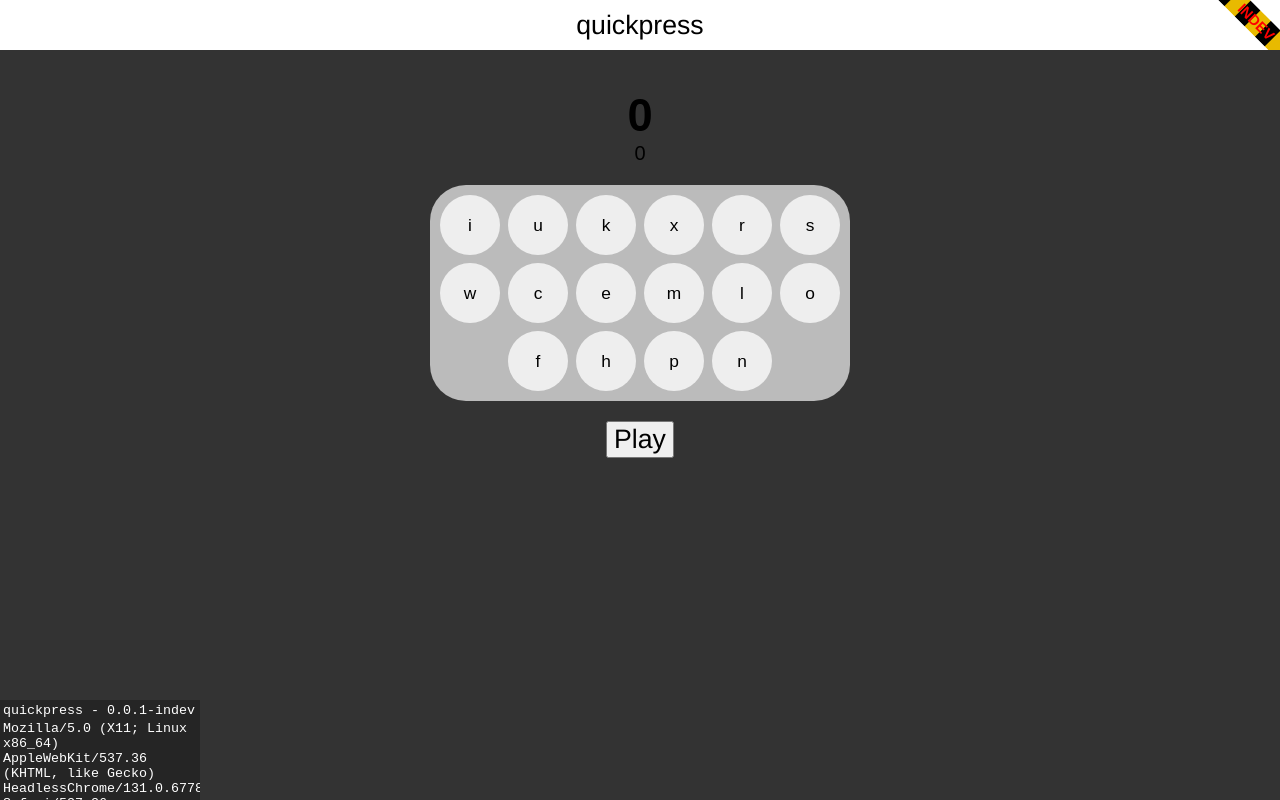
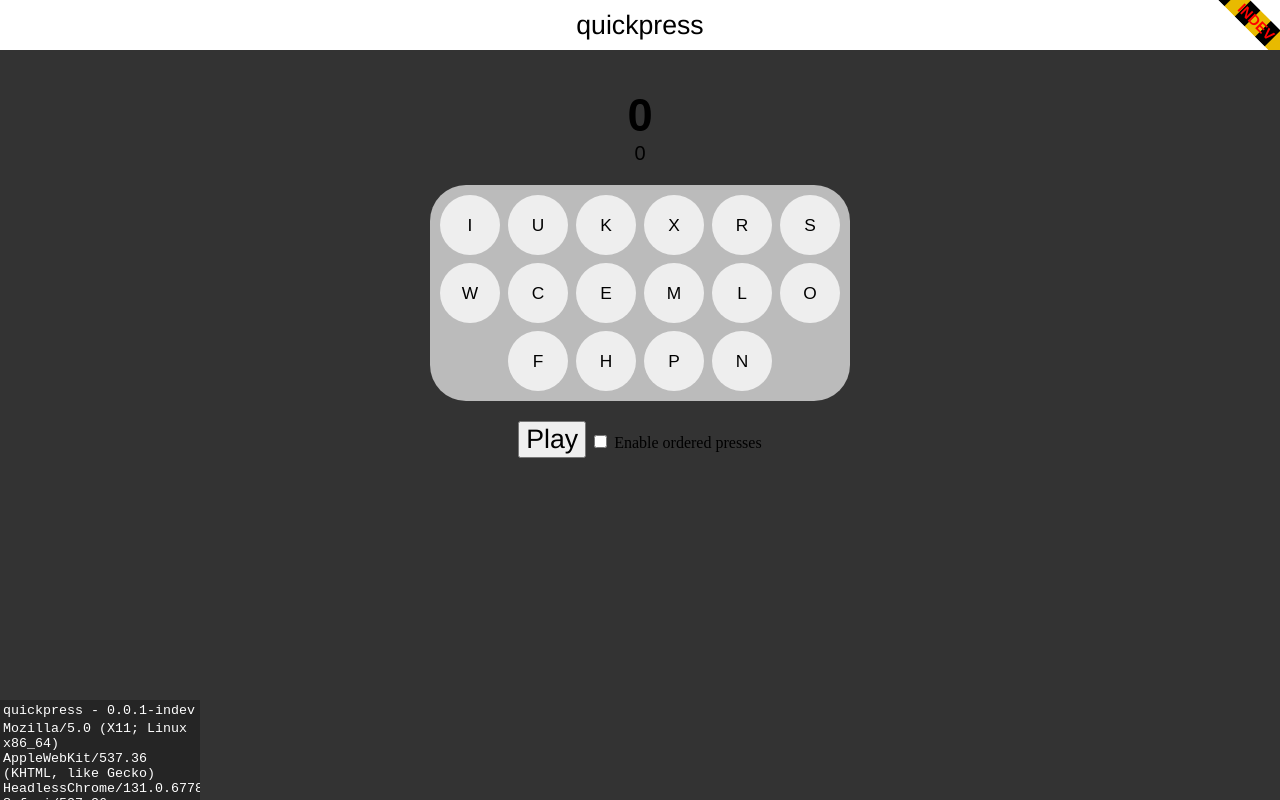
Before and after one commit to paulleflon/quickpress, a SvelteKit app: page / in a window 1280 px wide. Built offline with nearby package versions, Linux system fonts and the light colour scheme.

Commit message:
feat: add ordered presses gamemode (to be renamed)
 - Also change key displays to uppercased

```diff
--- a/src/components/Button.svelte
+++ b/src/components/Button.svelte
@@ -2,14 +2,13 @@
 	import { createEventDispatcher } from 'svelte';
 
 	export let data;
-	export let index;
+	export let tabindex;
 
 	const dispatch = createEventDispatcher();
 
-	const keydown = e => {
-		if (e.key === data.key)
-			dispatch('pressed');
-	}
+	const keydown = (e) => {
+		if (e.key === data.key) dispatch('pressed');
+	};
 </script>
 
 <svelte:window on:keydown={keydown} />
@@ -17,16 +16,20 @@
 <div
 	class={`${data.isCurrentGoal ? 'goal' : ''} ${data.pressed ? 'pressed' : ''}`}
 	on:mousedown={() => dispatch('pressed')}
-	role='button'
-	tabindex={index}
+	role="button"
+	{tabindex}
 >
 	{#if data.key}
-		<span>{data.key}</span>
+		<span>{data.key.toUpperCase()}</span>
+	{/if}
+	{#if data.index !== undefined && !data.pressed}
+		<span>{data.index + 1}</span>
 	{/if}
 </div>
 
 <style>
 	div {
+		position: relative;
 		width: 60px;
 		height: 60px;
 		border-radius: 50%;
@@ -40,6 +43,19 @@
 			font: 13pt Arial;
 		}
 
+		& span + span {
+			position: absolute;
+			background: #eee;
+			width: 23px;
+			height: 23px;
+			display: flex;
+			justify-content: center;
+			align-items: center;
+			border-radius: 50%;
+			top: -5px;
+			right: 0;
+		}
+
 		&.goal {
 			background: #da4747;
 		}
--- a/src/lib/ButtonData.js
+++ b/src/lib/ButtonData.js
@@ -3,11 +3,13 @@ export class ButtonData {
 		this.key = key;
 		this.isCurrentGoal = false;
 		this.pressed = false;
+		this.index = undefined;
 	}
 
-	step(isGoal) {
+	step(isGoal, index) {
 		this.isCurrentGoal = isGoal;
 		this.pressed = false;
+		this.index = index;
 	}
 
 	reset(key) {
--- a/src/routes/+page.svelte
+++ b/src/routes/+page.svelte
@@ -10,6 +10,7 @@
 	let idle = true; // Ignores all events (in between game steps)
 	let pressCount;
 	const pressPerStep = 6;
+	let enableOrdered = false;
 
 	const startGame = () => {
 		if (gameStatus === 'loss') buttons = initButtons();
@@ -23,16 +24,24 @@
 		pressCount = 0;
 
 		const goals = new Array(16).fill(false);
+		const indexes = new Array(16).fill(undefined);
 		for (let i = 0; i < pressPerStep; ) {
 			let index = Math.floor(Math.random() * 16);
 			if (!goals[index]) {
 				goals[index] = true;
+				if (enableOrdered) {
+					let j;
+					do {
+						j = Math.floor(Math.random() * pressPerStep);
+					} while (indexes.includes(j));
+					indexes[index] = j;
+				}
 				i++;
 			}
 		}
 
 		for (const i in buttons) {
-			buttons[i].step(goals[i]);
+			buttons[i].step(goals[i], indexes[i]);
 		}
 		buttons = buttons;
 	};
@@ -47,6 +56,7 @@
 		if (idle) return;
 
 		if (!buttons[i].isCurrentGoal || buttons[i].pressed) return lose();
+		if (enableOrdered && buttons[i].index !== pressCount) return lose();
 		buttons[i].pressed = true;
 		pressCount++;
 		score++;
@@ -77,8 +87,14 @@
 		{/each}
 	</div>
 </div>
-<button on:click={startGame}>Play</button>
-
+<button on:click={startGame} disabled={gameStatus === 'playing'}>Play</button>
+<input
+	type="checkbox"
+	bind:value={enableOrdered}
+	disabled={gameStatus === 'playing'}
+	id="ordered"
+/>
+<label for="ordered">Enable ordered presses</label>
 {#if dev}
 	<div class="dev-info">
 		<div>{PKG.name} - {PKG.version}</div>
```
